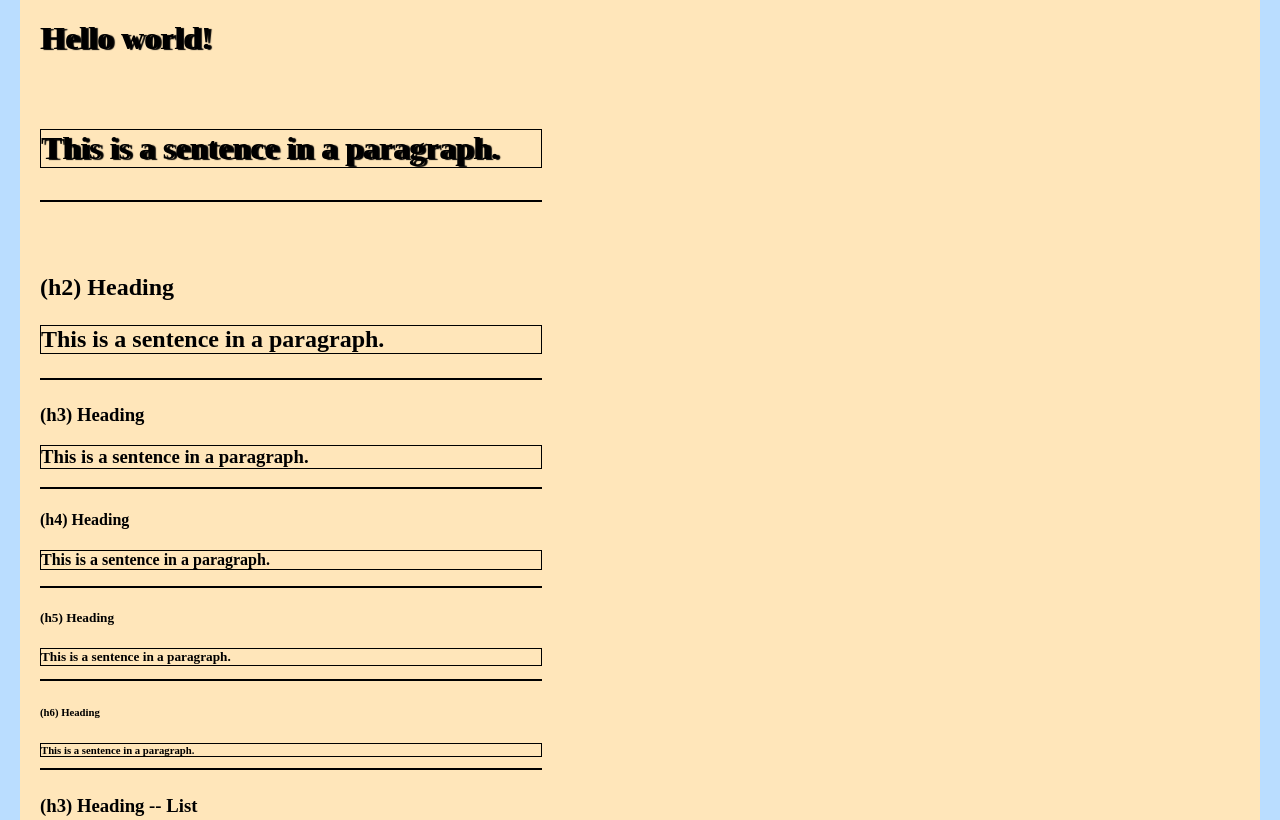
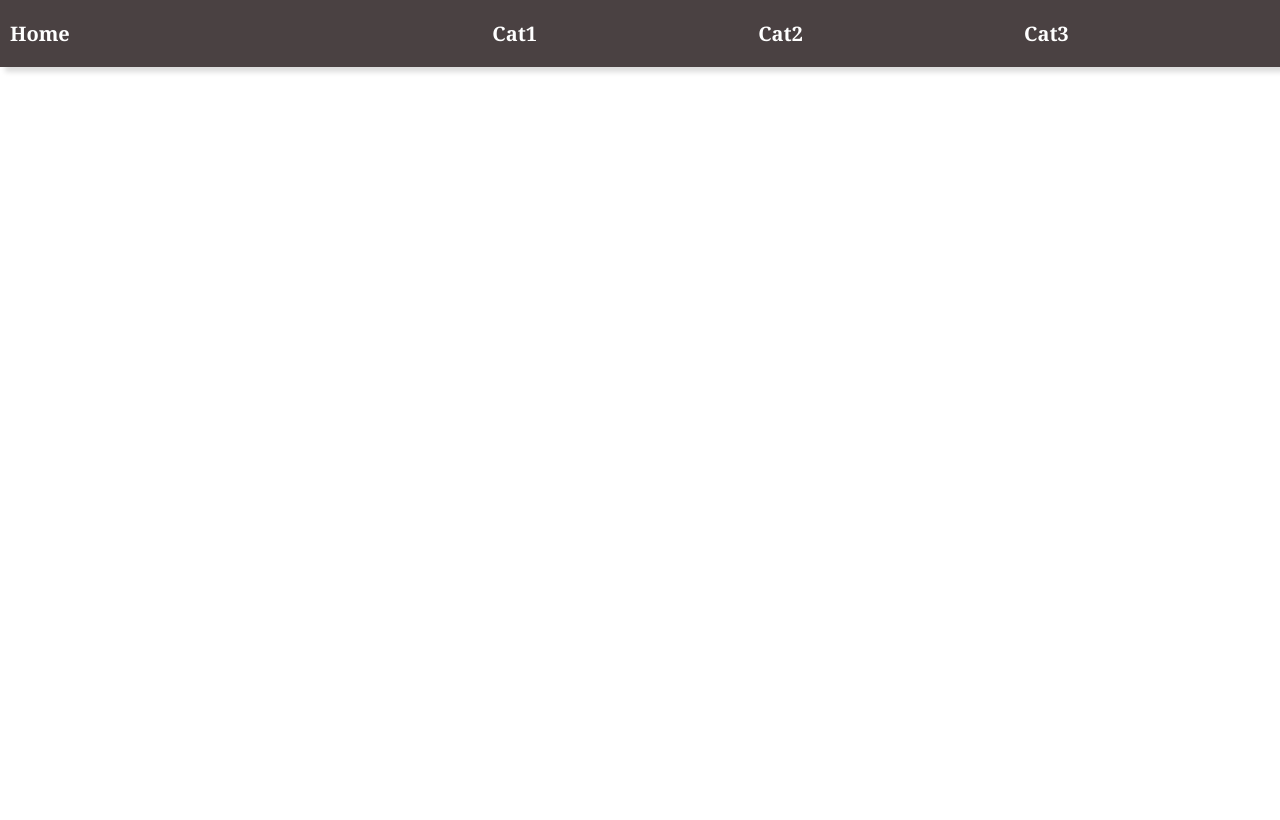
Before and after one commit to mmhawkin/mmhawkin.github.io, a plain HTML site: page index.html in a window 1280 px wide. Shown: the top 820 px of the page. Drawn offline with Linux system fonts and the light colour scheme.

Commit message:
Replaced all old files

```diff
--- a/index.html
+++ b/index.html
@@ -1,31 +1,44 @@
 <!DOCTYPE html>
+
 <html>
+
   <head>
     <link href="styles/style.css" rel="stylesheet" type="text/css">
     <meta charset="utf-8">
-    <title>Iceland 2018!!!</title>
+    <title>Michelle Hawkins</title>
   </head>
-  <body>
-  	<h1>(h1) Heading <h1>
-  	<p>This is a sentence in a paragraph.<p>
-
-  	<h2>(h2) Heading <h2>
-  	<p>This is a sentence in a paragraph.<p>
-
-  	<h3>(h3) Heading <h3>
-  	<p>This is a sentence in a paragraph.<p>
-
-  	<h4>(h4) Heading <h4>
-  	<p>This is a sentence in a paragraph.<p>
-
-  	<h5>(h5) Heading <h5>
-  	<p>This is a sentence in a paragraph.<p>
-
-  	<h6>(h6) Heading <h6>
-  	<p>This is a sentence in a paragraph.<p>
 
 
-  	<h3>(h3) Heading -- List <h3>
+  <body>
+
+  <div class=navbar>
+      <div class=home>Home</div>
+      <div class=item2>Cat1</div>
+      <div class=item3>Cat2</div>
+      <div class=item4>Cat3</div>
+  </div>
+
+
+
+  </body>
+
+</html>
+
+  <!--
+    <h1>(h1) Heading <h1>
+
+    <p>This is a sentence in a paragraph.</p>
+
+    <select name="cars">
+    <option value="volvo">Volvo</option>
+    <option value="saab">Saab</option>
+    <option value="fiat">Fiat</option>
+    <option value="audi">Audi</option>
+    </select>
+
+
+
+    <h3>(h3) Heading -- List </h2>
     <ul>
     <li>list element 1</li>
     <li>list element 2</li>
@@ -37,6 +50,4 @@
     <p><a href="https://developer.mozilla.org/en-US/docs/Learn/Getting_started_with_the_web/HTML_basics">Sources used to construct this page</a><p>
 
     <button>Change user</button>
-  	<script src="scripts/main.js"></script>
-  </body>
-</html>
+    <script src="scripts/main.js"></script> -->
--- a/styles/style.css
+++ b/styles/style.css
@@ -1,13 +1,12 @@
 html {
-  background-color: #baddff;
+  background-color: #FFF;
 }
 
 body {
-  width: 1200px;
-  margin: 0 auto;
+  margin: 0;
+  width: 100%;
   background-color: #ffe6ba;
-  padding: 0 20px 20px 20px;
-
+  background-image: url(/images/colors.jpg);
 }
 
 img {
@@ -15,15 +14,27 @@ img {
   margin: 0 auto;
 }
 
-h1 {
-  margin: 0;
-  padding: 20px 0;
-  color: solid black;
-  text-shadow: 3px 1px 1px black;
+.home {
+  grid-area: home_area;
 }
 
-p {
-	color: solid black;
-	width: 500px;
-  	border: 1px solid black;
+.navbar>div {
+  background-color: #4a4142;
+  color: white;
+  font-family: georgia;
+  font-size: 125%;
+  font-weight: bold;
+  padding:20px 10px;
+  text-align: left;
 }
+
+
+.navbar {
+  background-color: #4a4142;
+  display: grid;
+  grid: 'home_area home_area . . .';
+  grid-gap: 0px;
+  margin: 0px;
+  padding: 0px;
+  box-shadow: 5px 5px 5px #DDD;
+}
```
Also changed, not shown: images/colors.jpg (added), 1 other file. Lines whose indentation alone changed are shown as unchanged.
